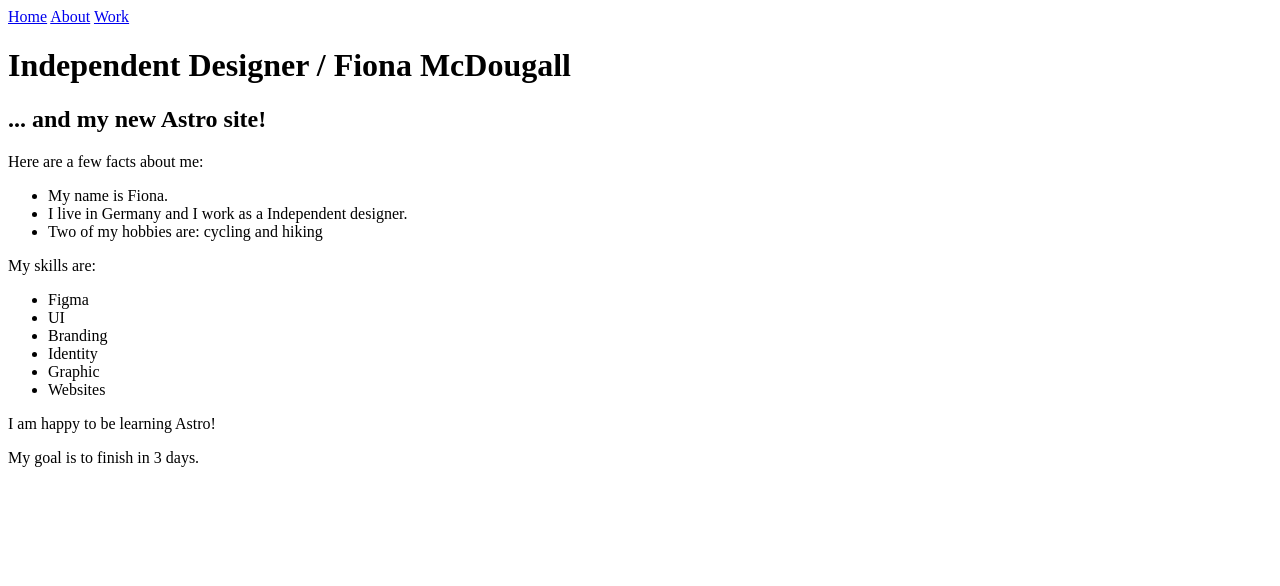
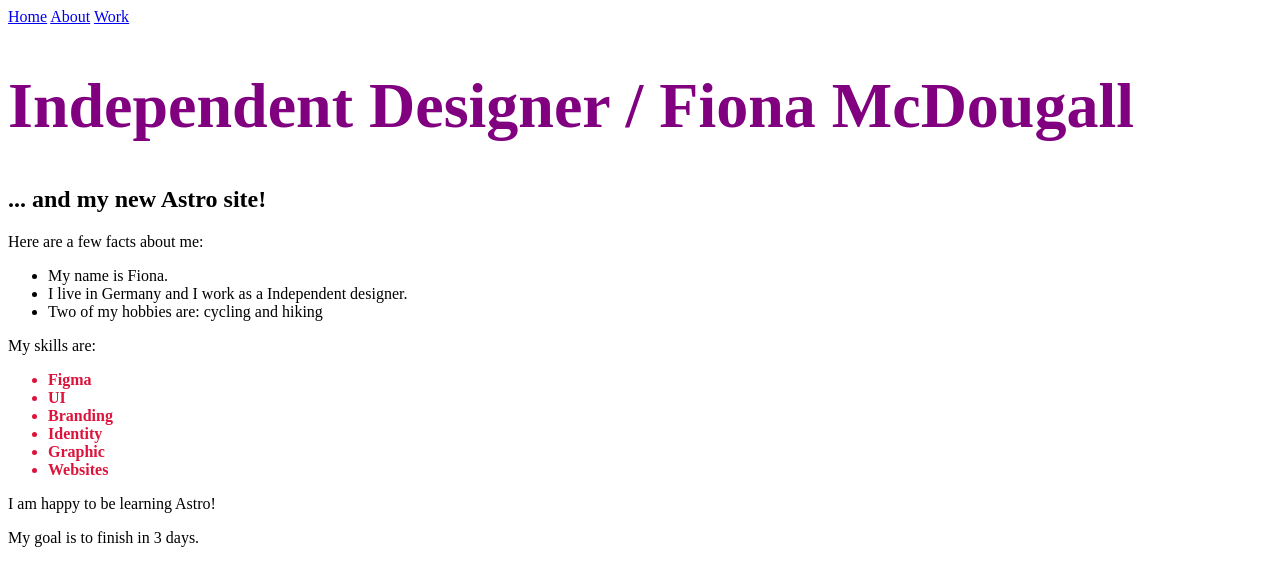
Before and after one commit to feeohnah/portfolio-2, an Astro site: page /about in a window 1280 px wide. Built offline with nearby package versions, Linux system fonts and the light colour scheme; Astro itself is replaced by a stand-in of ours.

Commit message:
applied some styles

```diff
--- a/src/pages/about.astro
+++ b/src/pages/about.astro
@@ -15,6 +15,8 @@
 const finished = false;
 const goal = 3;
 
+const skillColor = "crimson";
+
 ---
 
 <html lang="en">
@@ -24,6 +26,16 @@
 		<meta name="viewport" content="width=device-width" />
 		<meta name="generator" content={Astro.generator} />
 		<title>{pageTitle}</title>
+		<style define:vars={{skillColor}}>
+      h1 {
+        color: purple;
+        font-size: 4rem;
+      }
+			.skill {
+    color: var(--skillColor);
+    font-weight: bold;
+  }
+    </style>
 	</head>
 <body>
 
@@ -44,7 +56,7 @@
 </ul>
 <p>My skills are:</p>
 <ul>
-  {skills.map((skill) => <li>{skill}</li>)}
+  {skills.map((skill) => <li class="skill">{skill}</li>)}
 </ul>
 
 {happy && <p>I am happy to be learning Astro!</p>}
```
